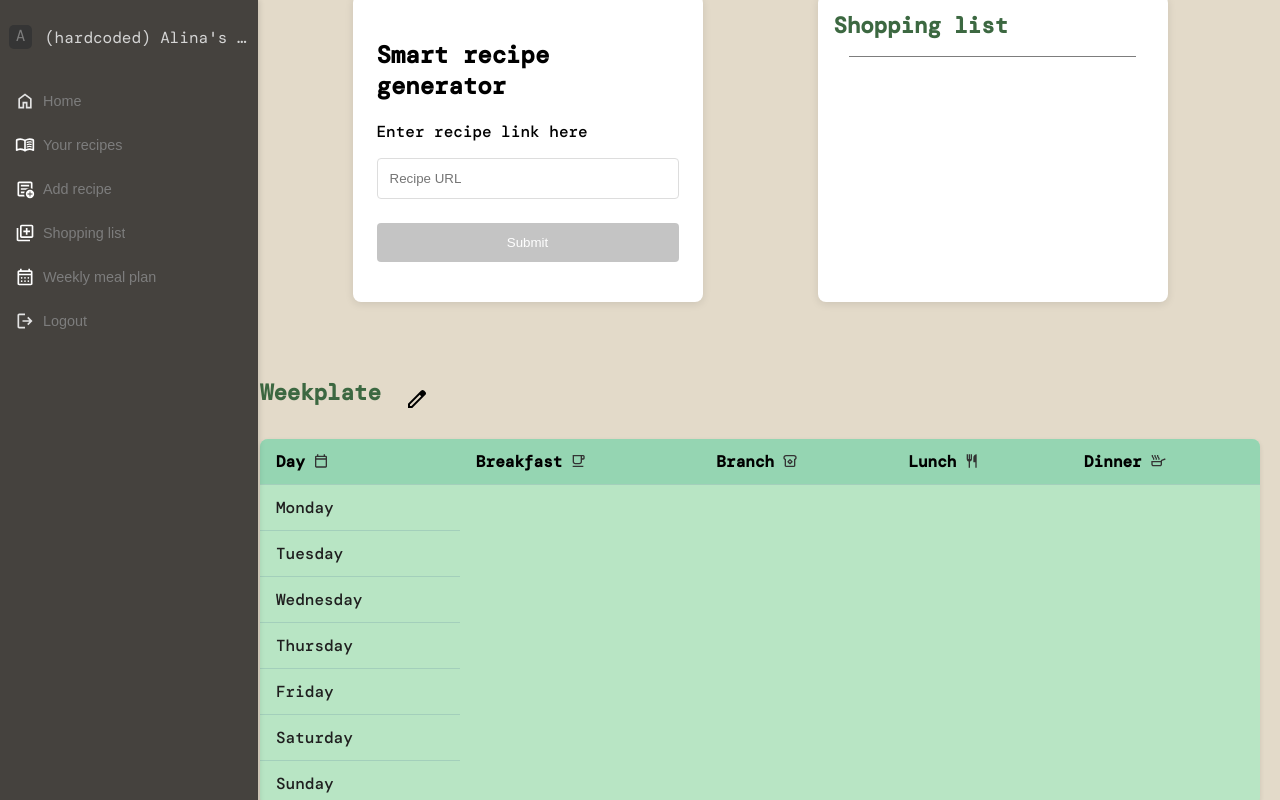
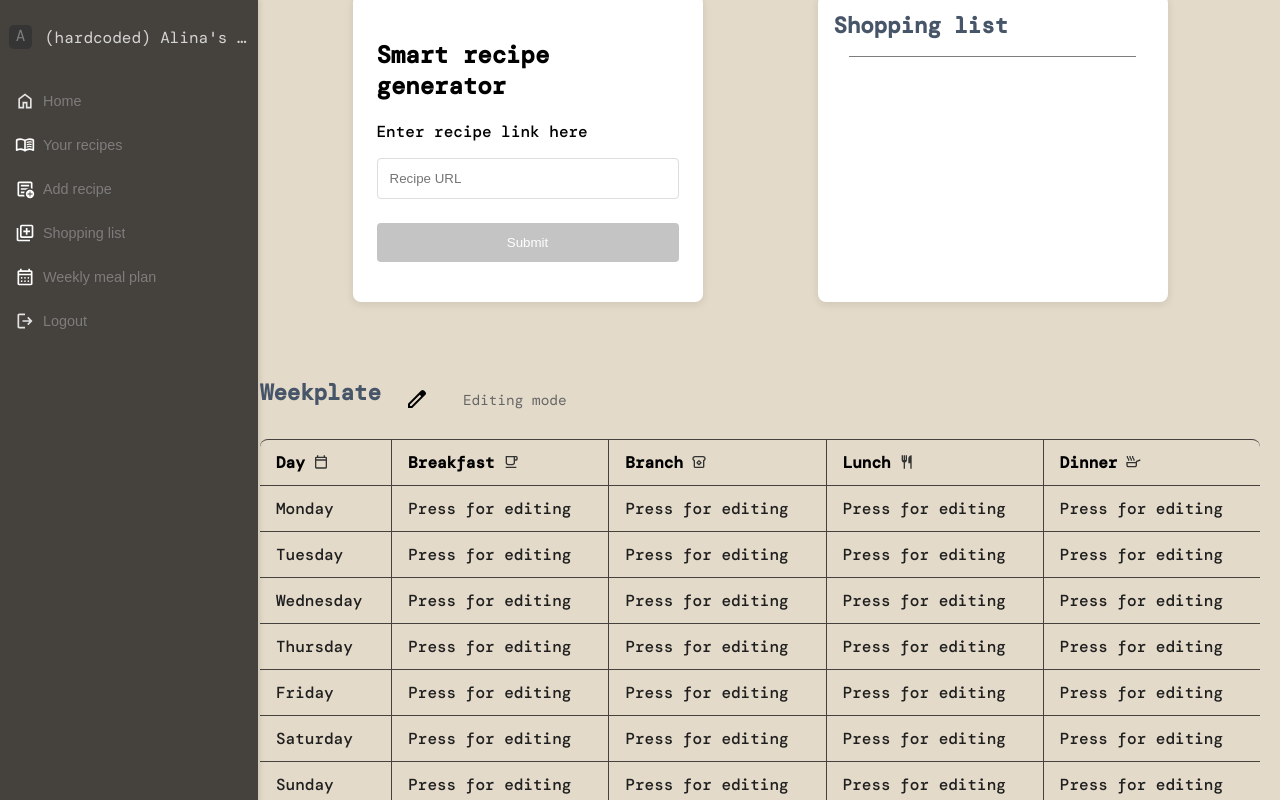
Before and after one commit to wanderingkitty/tastify, a React (Vite) app: page /homepage in a window 1280 px wide. Both pictures are taken after a click on the button 416 px from the left and 400 px from the top of the page. Built offline with nearby package versions, Linux system fonts and the light colour scheme; a web font is replaced by a local one.

Commit message:
table functionign implimentation

```diff
--- a/src/components/home-table/HomePage.css
+++ b/src/components/home-table/HomePage.css
@@ -149,7 +149,7 @@ hr {
 
 .action-section h2,
 h3 {
-  color: #3c6841;
+  color: #475569;
   font-size: clamp(1.1rem, 2.5vw, 1.4rem);
   margin: 0 0 1rem 0;
 }
@@ -189,14 +189,14 @@ h3 {
   border: none;
   margin: 1rem 0;
   cursor: pointer;
-  background-color: #3c6841;
+  background-color: #475569;
   color: white;
   font-weight: 500;
   transition: all 0.2s ease;
 }
 
 .submit-btn:hover {
-  background-color: #2a4d2f;
+  background-color: #475569;
 }
 
 .submit-btn:active {
@@ -259,17 +259,16 @@ h3 {
 .week-table {
   width: 100%;
   max-width: 100%;
-  border-collapse: collapse;
   margin: 1rem 0;
   font-size: clamp(0.8rem, 1.5vw, 1rem);
-  background-color: #b8e5c4;
+  border-collapse: separate; /* Измените на separate для показа внешней границы */
+  border-spacing: 0; /* Убираем пространство между ячейками */
+  border-top: 1px solid var(--side-menu-bar-bg-color); /* Увеличьте толщину границы */
   border-radius: 8px;
   overflow: hidden;
-  box-shadow: 0 2px 5px rgba(0, 0, 0, 0.1);
 }
 
 .week-table thead {
-  background-color: #95d5b2;
   color: #000;
   font-weight: bold;
   text-align: left;
@@ -278,7 +277,8 @@ h3 {
 .week-table th,
 .week-table td {
   padding: clamp(0.5rem, 2vw, 0.75rem) clamp(0.5rem, 2vw, 1rem);
-  border-bottom: 1px solid #a3cfbb;
+  border-right: 1px solid var(--side-menu-bar-bg-color);
+  border-bottom: 1px solid var(--side-menu-bar-bg-color);
   text-align: left;
 }
 
@@ -287,8 +287,13 @@ h3 {
   font-weight: 500;
 }
 
-.week-table tr:last-child td {
-  border-bottom: none;
+.week-table th:last-child,
+.week-table td:last-child {
+  border-right: none;
+}
+
+week-table tbody tr:last-child td {
+  border-bottom: none !;
 }
 
 .week-table th .th-content {
--- a/src/components/home-table/HomePage.tsx
+++ b/src/components/home-table/HomePage.tsx
@@ -2,6 +2,15 @@ import { useNavigate } from "react-router-dom";
 import "./HomePage.css";
 import { useEffect, useState } from "react";
 import SideBar from "../SideBar";
+
+// Интерфейс для данных таблицы
+interface MealPlan {
+  day: string;
+  breakfast: string;
+  branch: string;
+  lunch: string;
+  dinner: string;
+}
 
 const HomePage = () => {
   const navigate = useNavigate();
@@ -9,6 +18,22 @@ const HomePage = () => {
   const [recipeUrl, setRecipeUrl] = useState<string>("");
   const [showPreview, setShowPreview] = useState<boolean>(false);
   const [isSidebarOpen, setSidebarOpen] = useState(false);
+  const [isEditing, setIsEditing] = useState(false);
+  const [editingCell, setEditingCell] = useState<{
+    day: string;
+    meal: string;
+  } | null>(null);
+
+  // Состояние для данных таблицы
+  const [mealPlan, setMealPlan] = useState<MealPlan[]>([
+    { day: "Monday", breakfast: "", branch: "", lunch: "", dinner: "" },
+    { day: "Tuesday", breakfast: "", branch: "", lunch: "", dinner: "" },
+    { day: "Wednesday", breakfast: "", branch: "", lunch: "", dinner: "" },
+    { day: "Thursday", breakfast: "", branch: "", lunch: "", dinner: "" },
+    { day: "Friday", breakfast: "", branch: "", lunch: "", dinner: "" },
+    { day: "Saturday", breakfast: "", branch: "", lunch: "", dinner: "" },
+    { day: "Sunday", breakfast: "", branch: "", lunch: "", dinner: "" },
+  ]);
 
   const toggleSidebar = () => {
     setSidebarOpen(!isSidebarOpen);
@@ -25,7 +50,6 @@ const HomePage = () => {
   const handleSubmitRecipe = () => {
     if (recipeUrl.trim()) {
       setShowPreview(true);
-      // Здесь можно добавить логику для обработки URL рецепта
       console.log("Processing recipe URL:", recipeUrl);
     }
   };
@@ -36,6 +60,82 @@ const HomePage = () => {
 
   const toggleDarkmode = () => {
     setIsDarkMode(!isDarkmode);
+  };
+
+  const toggleEditMode = () => {
+    setIsEditing(!isEditing);
+    setEditingCell(null);
+  };
+
+  // Функция для обновления значения в ячейке
+  const updateMealPlan = (
+    day: string,
+    meal: keyof Omit<MealPlan, "day">,
+    value: string
+  ) => {
+    setMealPlan((prev) =>
+      prev.map((item) => (item.day === day ? { ...item, [meal]: value } : item))
+    );
+  };
+
+  // Функция для начала редактирования ячейки
+  const startEditing = (day: string, meal: string) => {
+    if (isEditing) {
+      setEditingCell({ day, meal });
+    }
+  };
+
+  // Функция для завершения редактирования
+  const finishEditing = () => {
+    setEditingCell(null);
+  };
+
+  // Рендер ячейки с возможностью редактирования
+  const renderEditableCell = (
+    day: string,
+    meal: keyof Omit<MealPlan, "day">,
+    value: string
+  ) => {
+    const isCurrentlyEditing =
+      editingCell?.day === day && editingCell?.meal === meal;
+
+    if (isEditing && isCurrentlyEditing) {
+      return (
+        <input
+          type="text"
+          value={value}
+          onChange={(e) => updateMealPlan(day, meal, e.target.value)}
+          onBlur={finishEditing}
+          onKeyDown={(e) => {
+            if (e.key === "Enter") {
+              finishEditing();
+            }
+          }}
+          autoFocus
+          style={{
+            width: "100%",
+            border: "none",
+            background: "transparent",
+            outline: "none",
+            padding: "2px",
+          }}
+        />
+      );
+    }
+
+    return (
+      <span
+        onClick={() => startEditing(day, meal)}
+        style={{
+          cursor: isEditing ? "pointer" : "default",
+          minHeight: "20px",
+          display: "block",
+          width: "100%",
+        }}
+      >
+        {value || (isEditing ? "Press for editing" : "")}
+      </span>
+    );
   };
 
   useEffect(() => {
@@ -51,7 +151,6 @@ const HomePage = () => {
 
   return (
     <div className={`home-container ${isDarkmode ? "dark" : "light"}`}>
-      {/* Кнопка бургер-меню */}
       <button className="hamburger-btn" onClick={toggleSidebar}>
         ☰
       </button>
@@ -63,7 +162,6 @@ const HomePage = () => {
       />
 
       <div className="content-container">
-        {/* Dark/Light mode button */}
         <button
           onClick={toggleDarkmode}
           style={{
@@ -96,7 +194,6 @@ const HomePage = () => {
         <div className="actions-table">
           <div className="smart-recipe-input">
             <h2>Smart recipe generator</h2>
-
             <label htmlFor="url">Enter recipe link here</label>
             <input
               type="url"
@@ -137,7 +234,7 @@ const HomePage = () => {
 
         <div className="week-container action-section">
           <h2 className="weekplate-header">Weekplate</h2>
-          <button className="edit-weektable">
+          <button className="edit-weektable" onClick={toggleEditMode}>
             {isDarkmode ? (
               <svg
                 xmlns="http://www.w3.org/2000/svg"
@@ -160,6 +257,13 @@ const HomePage = () => {
               </svg>
             )}
           </button>
+          {isEditing && (
+            <span
+              style={{ marginLeft: "10px", fontSize: "0.9rem", color: "#666" }}
+            >
+              Editing mode
+            </span>
+          )}
         </div>
 
         <table className="week-table">
@@ -238,27 +342,27 @@ const HomePage = () => {
             </tr>
           </thead>
           <tbody>
-            <tr>
-              <td>Monday</td>
-            </tr>
-            <tr>
-              <td>Tuesday</td>
-            </tr>
-            <tr>
-              <td>Wednesday</td>
-            </tr>
-            <tr>
-              <td>Thursday</td>
-            </tr>
-            <tr>
-              <td>Friday</td>
-            </tr>
-            <tr>
-              <td>Saturday</td>
-            </tr>
-            <tr>
-              <td>Sunday</td>
-            </tr>
+            {mealPlan.map((dayPlan) => (
+              <tr key={dayPlan.day}>
+                <td>{dayPlan.day}</td>
+                <td>
+                  {renderEditableCell(
+                    dayPlan.day,
+                    "breakfast",
+                    dayPlan.breakfast
+                  )}
+                </td>
+                <td>
+                  {renderEditableCell(dayPlan.day, "branch", dayPlan.branch)}
+                </td>
+                <td>
+                  {renderEditableCell(dayPlan.day, "lunch", dayPlan.lunch)}
+                </td>
+                <td>
+                  {renderEditableCell(dayPlan.day, "dinner", dayPlan.dinner)}
+                </td>
+              </tr>
+            ))}
           </tbody>
         </table>
       </div>
```
Also changed, not shown: 1 other file (tests, documents, lock files or other folders).
